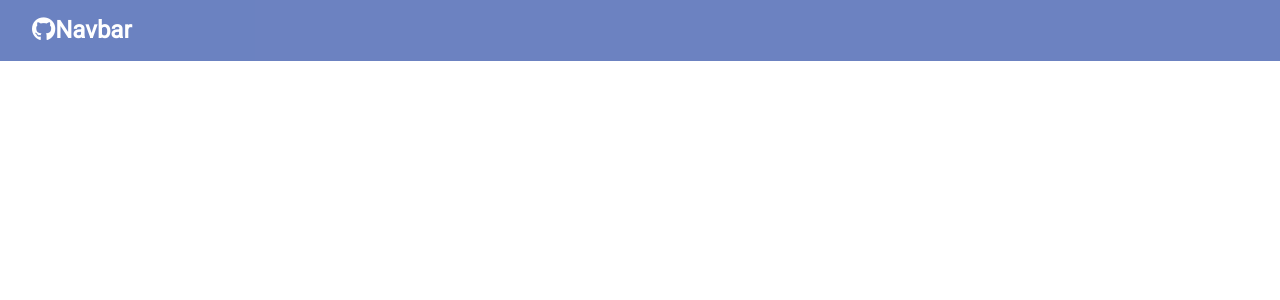
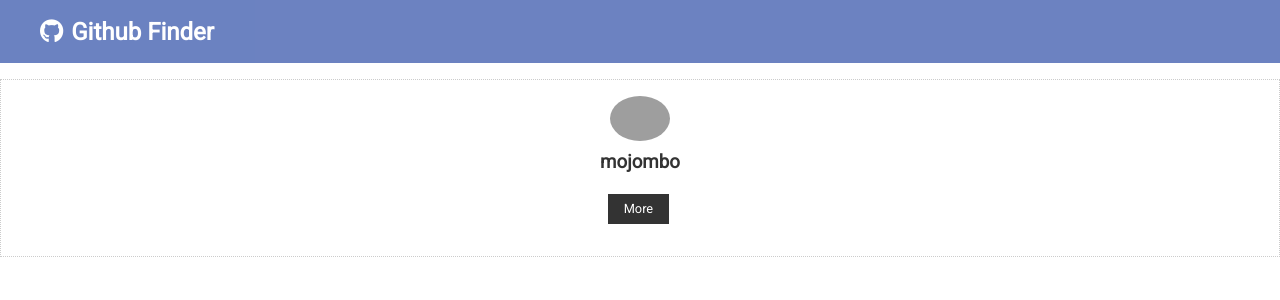
Before and after one commit to nuvallo/Github-Finder-Application, a React (Create React App) app in the folder app/: page / in a window 1280 px wide. Shown: the top 300 px of the page. Built offline with nearby package versions, Linux system fonts and the light colour scheme; grey boxes are pictures that could not be loaded.

Commit message:
Static State set and user card created

```diff
--- a/app/src/App.js
+++ b/app/src/App.js
@@ -1,5 +1,6 @@
 import React, { Component } from "react";
 import Navbar from "./components/layout/Navbar";
+import UserItem from "./components/users/UserItem";
 import "./App.css";
 
 class App extends Component {
@@ -7,6 +8,7 @@
     return (
       <div className="App">
         <Navbar />
+        <UserItem />
       </div>
     );
   }
--- a/app/src/components/layout/Navbar.js
+++ b/app/src/components/layout/Navbar.js
@@ -1,12 +1,24 @@
 import React, { Component } from "react";
+import PropTypes from "prop-types";
 
 export class Navbar extends Component {
+  // Default props if none are passed
+  static defaultProps = {
+    title: "Github Finder",
+    icon: "fab fa-github p"
+  };
+
+  static propTypes = {
+    title: PropTypes.string.isRequired,
+    icon: PropTypes.string.isRequired
+  };
+
   render() {
     return (
       <nav className="navbar bg-primary">
         <h1>
-          <i class="fab fa-github" />
-          Navbar
+          <i className={this.props.icon} />
+          {this.props.title}
         </h1>
       </nav>
     );
--- /dev/null
+++ b/app/src/components/users/UserItem.js
@@ -0,0 +1,35 @@
+import React, { Component } from "react";
+
+class UserItem extends Component {
+  state = {
+    id: "id",
+    login: "mojombo",
+    avatar_url: "https://avatars0.githubusercontent.com/u/1?v=4",
+    html_url: "https://github.com/mojombo"
+  };
+  render() {
+    const { login, avatar_url, html_url } = this.state;
+    return (
+      <div className="card text-center">
+        <img
+          src={avatar_url}
+          alt=""
+          className="round-img"
+          style={{ width: "60px" }}
+        />
+        <h3>{login}</h3>
+        <div>
+          <a
+            href={html_url}
+            className="btn btn-dark btn-sm my-1"
+            target="_blank"
+          >
+            More
+          </a>
+        </div>
+      </div>
+    );
+  }
+}
+
+export default UserItem;
```
